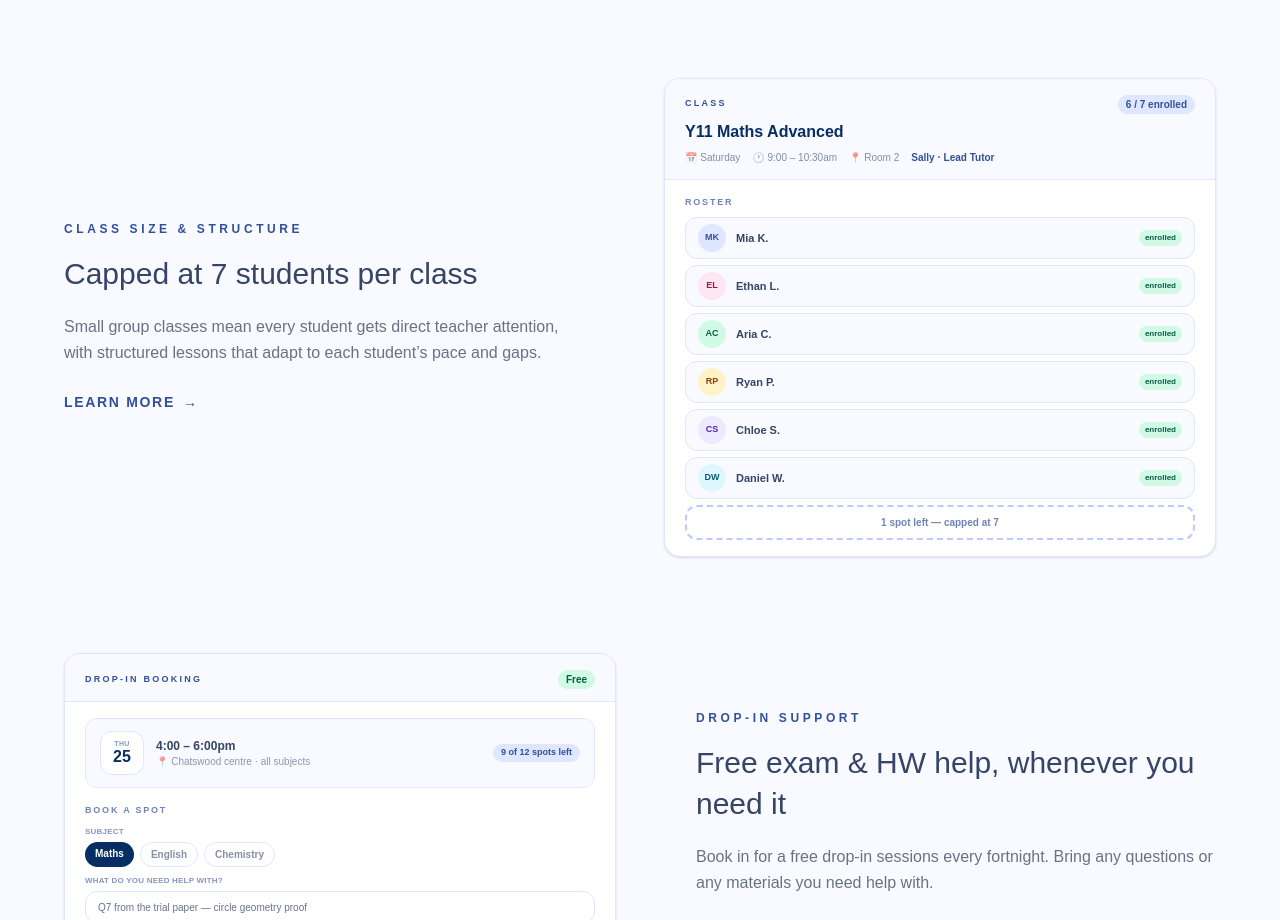
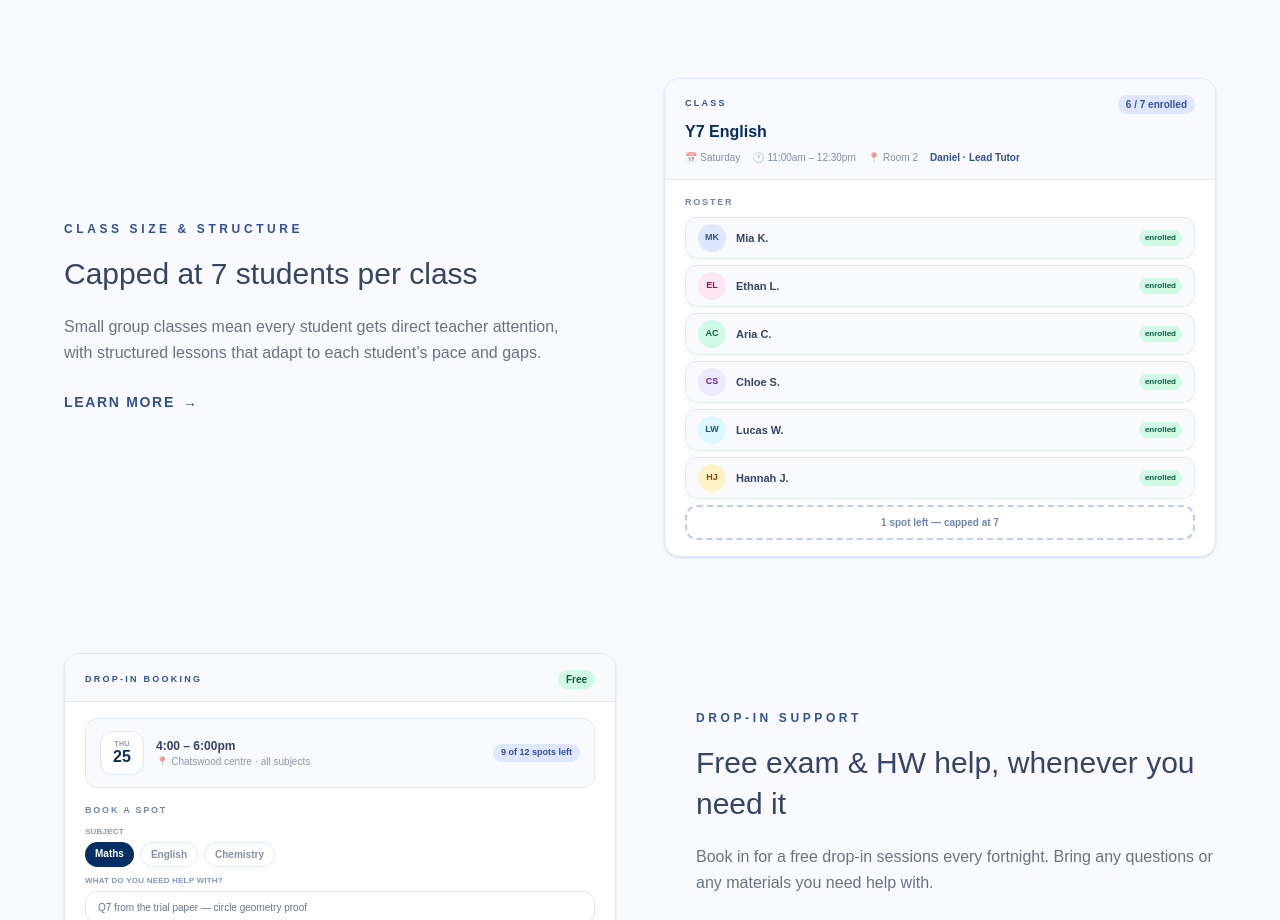
Before and after one commit to cube-tuition/cube-website, a Next.js app: page / in a window 1280 px wide. Shown: the part 1920-2840 px from the top of the page. Built offline with nearby package versions, Linux system fonts and the light colour scheme.

Commit message:
Form: referred-by only shown for referral channel; class card: Y7 English w/ Daniel, roster update

```diff
--- a/app/free-trial-form/page.tsx
+++ b/app/free-trial-form/page.tsx
@@ -448,17 +448,21 @@ export default function FreeTrialFormPage() {
                   <option value="">How did you hear about us?</option>
                   {HOW_HEARD_OPTIONS.map(o => <option key={o} value={o}>{o}</option>)}
                 </select>
+                {/* Referred-by only appears when they chose Referral — keeps the
+                    form short while still capturing the $50 program's referrer name */}
+                {form.howHeard === 'Referral (friend / family)' && (
                   <div>
                     <input
-                    placeholder={form.howHeard === 'Referral (friend / family)' ? 'Who referred you? (you both get $50 off!)' : 'Referred by (optional)'}
+                      placeholder="Who referred you? (you both get $50 off!)"
                       value={form.referredBy}
                       onChange={e => setForm(f => ({ ...f, referredBy: e.target.value }))}
                       className={inputClass}
                     />
-                  {form.howHeard === 'Referral (friend / family)' && !form.referredBy && (
+                    {!form.referredBy && (
                       <p className="text-[11px] text-[#364466]/50 mt-1 px-1">Tell us their name so both families receive the $50 referral discount.</p>
                     )}
                   </div>
+                )}
               </div>
 
               <div className="flex gap-3">
--- a/components/Differentiators.tsx
+++ b/components/Differentiators.tsx
@@ -116,9 +116,9 @@ function SmallClassesMockup() {
     { name: 'Mia K.',    initials: 'MK', color: 'bg-[#DEE7FF] text-[#325099]' },
     { name: 'Ethan L.',  initials: 'EL', color: 'bg-[#FCE7F3] text-[#9D174D]' },
     { name: 'Aria C.',   initials: 'AC', color: 'bg-[#D1FAE5] text-[#065F46]' },
-    { name: 'Ryan P.',   initials: 'RP', color: 'bg-[#FEF3C7] text-[#92400E]' },
     { name: 'Chloe S.',  initials: 'CS', color: 'bg-[#EDE9FE] text-[#5B21B6]' },
-    { name: 'Daniel W.', initials: 'DW', color: 'bg-[#DEF7FF] text-[#0E5E74]' },
+    { name: 'Lucas W.',  initials: 'LW', color: 'bg-[#DEF7FF] text-[#0E5E74]' },
+    { name: 'Hannah J.', initials: 'HJ', color: 'bg-[#FEF3C7] text-[#92400E]' },
   ]
   return (
     <div className="bg-white rounded-2xl border border-[#DEE7FF] shadow-sm w-full overflow-hidden">
@@ -130,12 +130,12 @@ function SmallClassesMockup() {
             6 / 7 enrolled
           </span>
         </div>
-        <p className="text-base font-bold text-[#062E63]">Y11 Maths Advanced</p>
+        <p className="text-base font-bold text-[#062E63]">Y7 English</p>
         <div className="flex flex-wrap gap-x-3 gap-y-1 mt-1.5 text-[10px] text-[#364466]/60">
           <span>📅 Saturday</span>
-          <span>🕐 9:00 – 10:30am</span>
+          <span>🕐 11:00am – 12:30pm</span>
           <span>📍 Room 2</span>
-          <span className="font-semibold text-[#325099]">Sally · Lead Tutor</span>
+          <span className="font-semibold text-[#325099]">Daniel · Lead Tutor</span>
         </div>
       </div>
       {/* Roster */}
```
Lines whose indentation alone changed are shown as unchanged.
